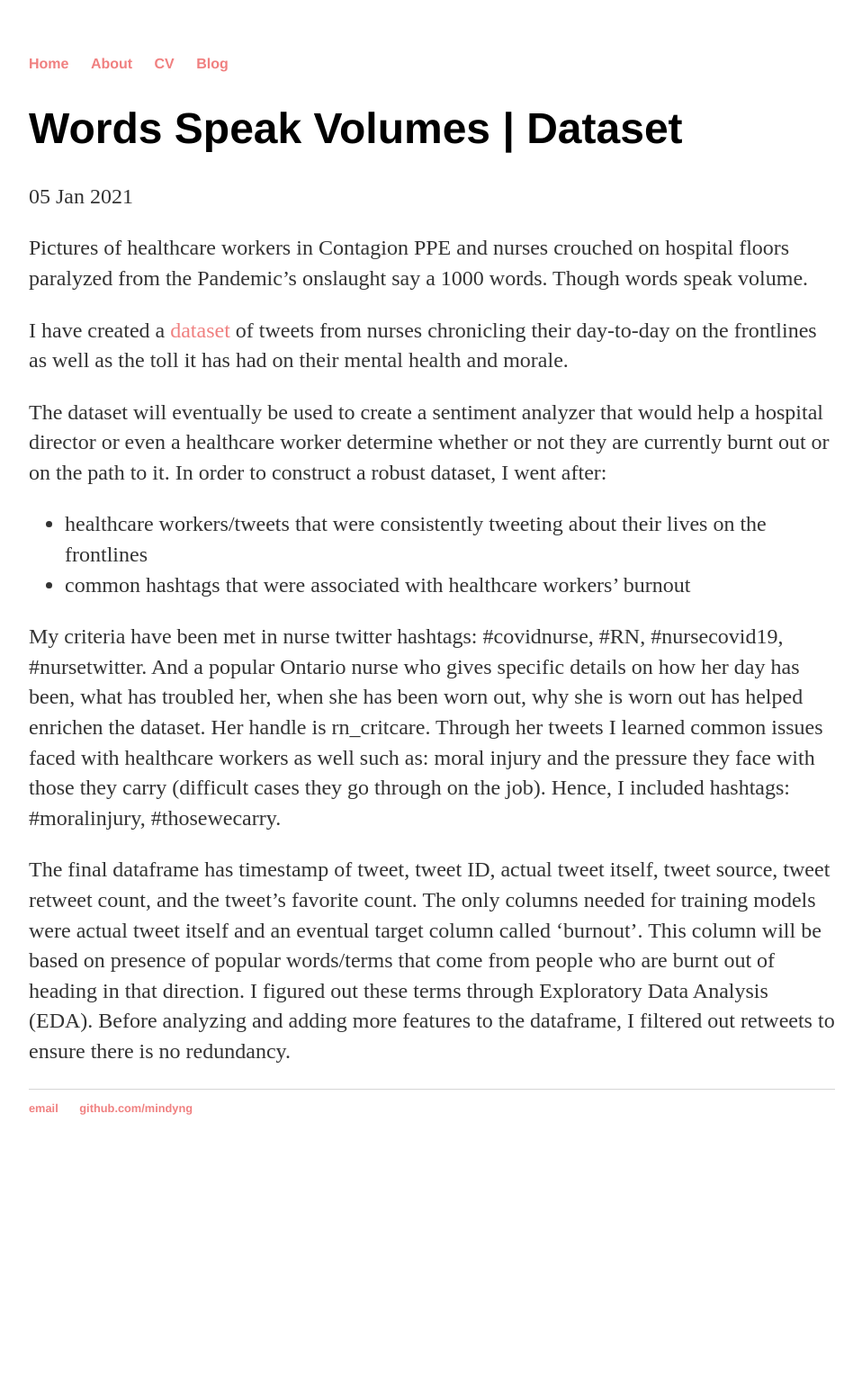
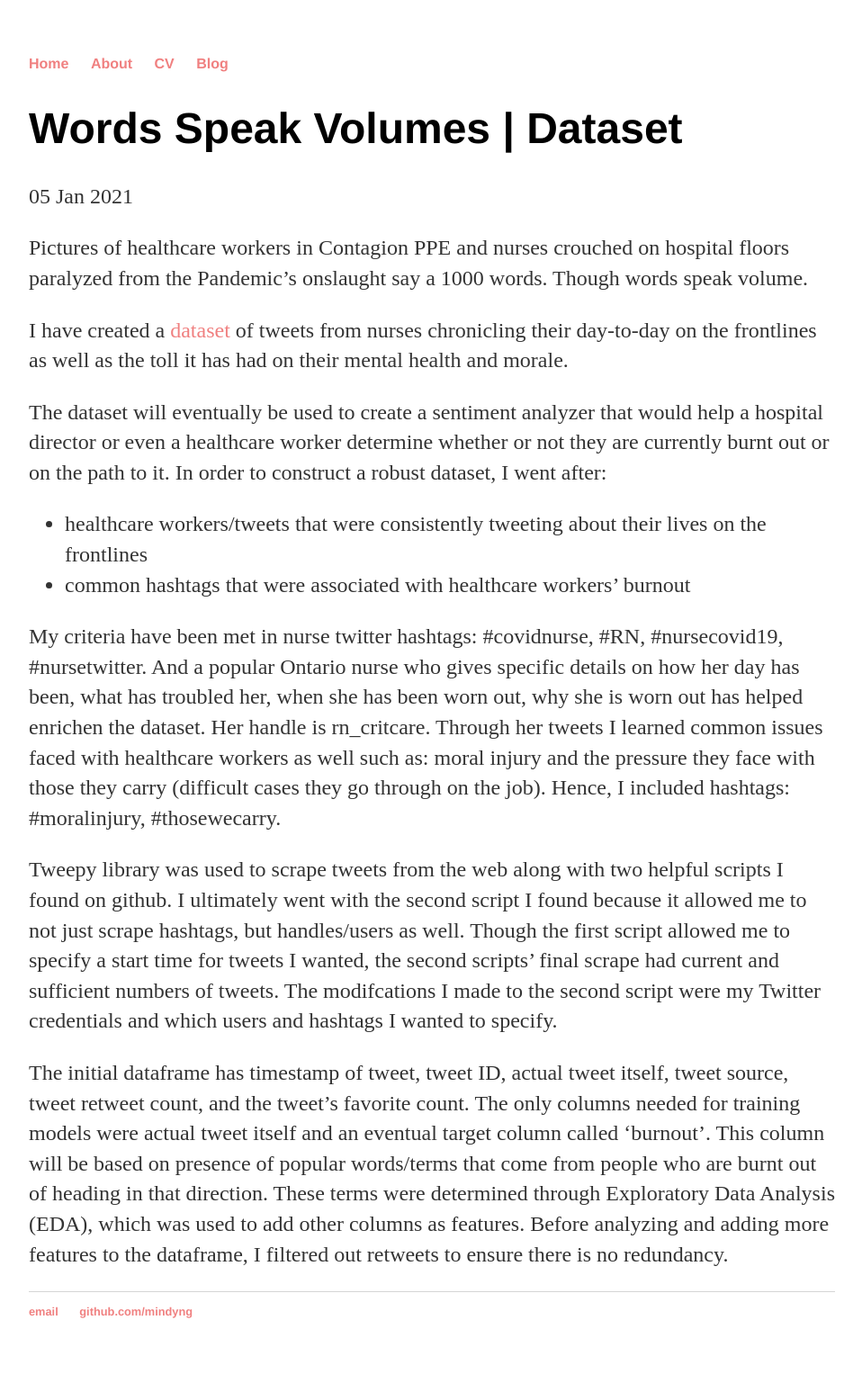
Before and after one commit to mindyng/mindyng.github.io, a Jekyll site: the page built from _posts/2021-01-05-Words-Speak-Volumes-|-Dataset.md, in a window 1280 px wide. Shown: the whole page at 90% size, without its empty margins (160-1118 px from the left). Built offline with Jekyll 4.4.1, drawn with Linux system fonts in a browser that asks for light colours; our own code applies the rules of GitHub Pages for plain Markdown files; before the commit the page ends 1301 px from its top, so only the background shows below that.

Commit message:
Update 2021-01-05-Words-Speak-Volumes-|-Dataset.md

```diff
--- a/_posts/2021-01-05-Words-Speak-Volumes-|-Dataset.md
+++ b/_posts/2021-01-05-Words-Speak-Volumes-|-Dataset.md
@@ -10,4 +10,6 @@ The dataset will eventually be used to create a sentiment analyzer that would he
 
 My criteria have been met in nurse twitter hashtags: #covidnurse, #RN, #nursecovid19, #nursetwitter. And a popular Ontario nurse who gives specific details on how her day has been, what has troubled her, when she has been worn out, why she is worn out has helped enrichen the dataset. Her handle is rn_critcare. Through her tweets I learned common issues faced with healthcare workers as well such as: moral injury and the pressure they face with those they carry (difficult cases they go through on the job). Hence, I included hashtags: #moralinjury, #thosewecarry.
 
-The final dataframe has timestamp of tweet, tweet ID, actual tweet itself, tweet source, tweet retweet count, and the tweet's favorite count. The only columns needed for training models were actual tweet itself and an eventual target column called 'burnout'. This column will be based on presence of popular words/terms that come from people who are burnt out of heading in that direction. I figured out these terms through Exploratory Data Analysis (EDA). Before analyzing and adding more features to the dataframe, I filtered out retweets to ensure there is no redundancy.
+Tweepy library was used to scrape tweets from the web along with two helpful scripts I found on github. I ultimately went with the second script I found because it allowed me to not just scrape hashtags, but handles/users as well. Though the first script allowed me to specify a start time for tweets I wanted, the second scripts' final scrape had current and sufficient numbers of tweets. The modifcations I made to the second script were my Twitter credentials and which users and hashtags I wanted to specify.
+
+The initial dataframe has timestamp of tweet, tweet ID, actual tweet itself, tweet source, tweet retweet count, and the tweet's favorite count. The only columns needed for training models were actual tweet itself and an eventual target column called 'burnout'. This column will be based on presence of popular words/terms that come from people who are burnt out of heading in that direction. These terms were determined through Exploratory Data Analysis (EDA), which was used to add other columns as features. Before analyzing and adding more features to the dataframe, I filtered out retweets to ensure there is no redundancy.
```
